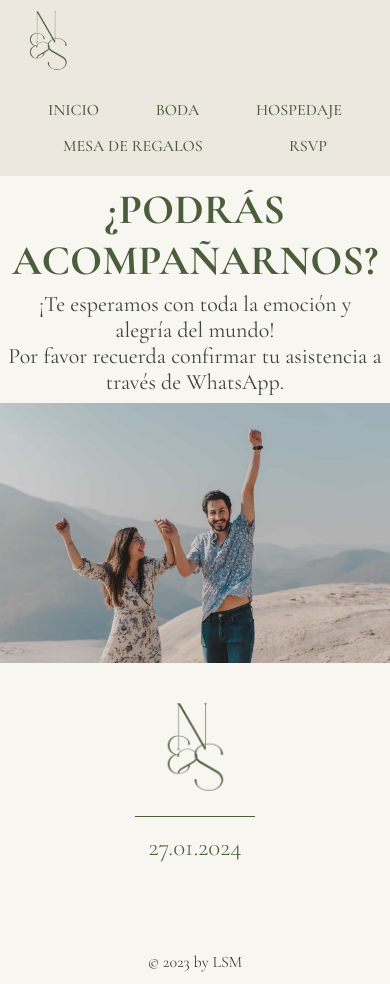
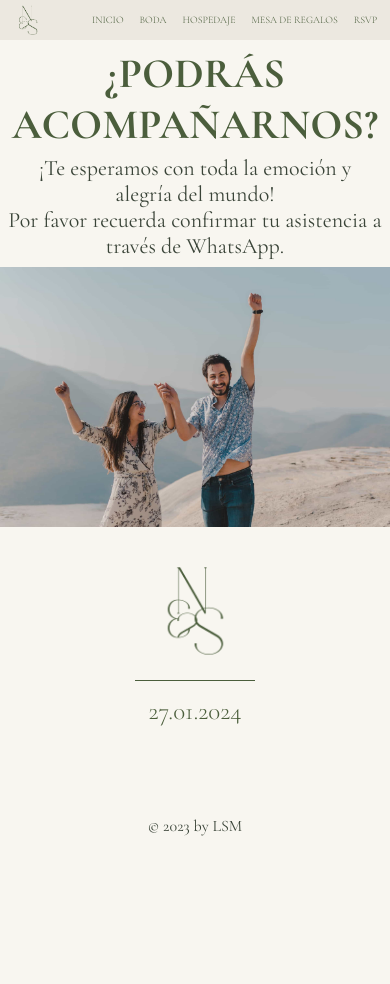
Before and after one commit to richipargo/nadia-stefan, a React (Vite) app: page /rsvp in a window 390 px wide. After the commit the page ends 848 px from the top, so only its background shows below. Built offline with nearby package versions, Linux system fonts and the light colour scheme.

Commit message:
Add responsiveness to mobile navbar

```diff
--- a/src/style_components/navbar.css
+++ b/src/style_components/navbar.css
@@ -36,3 +36,17 @@
 .nav-list a:hover {
   font-weight: 800;
 }
+
+/*Responsive mobile navbar*/
+@media all and (min-width: 320px) and (max-width: 480px) {
+  .logo {
+    width: 40px;
+  }
+  .nav-list {
+    padding: 5px;
+  }
+  .nav-list li {
+    font-size: 10px;
+    font-weight: 300;
+  }
+}
```
